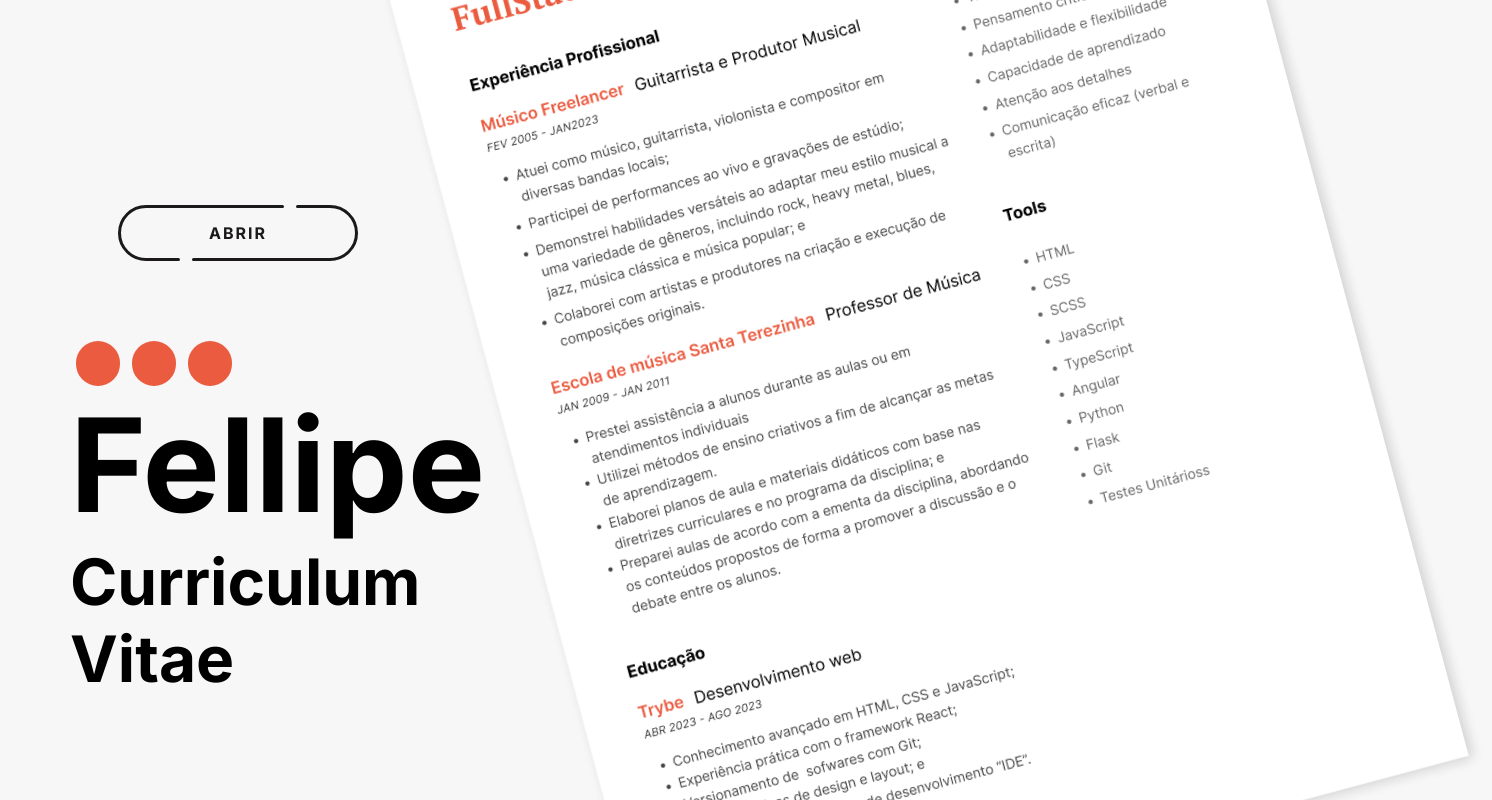
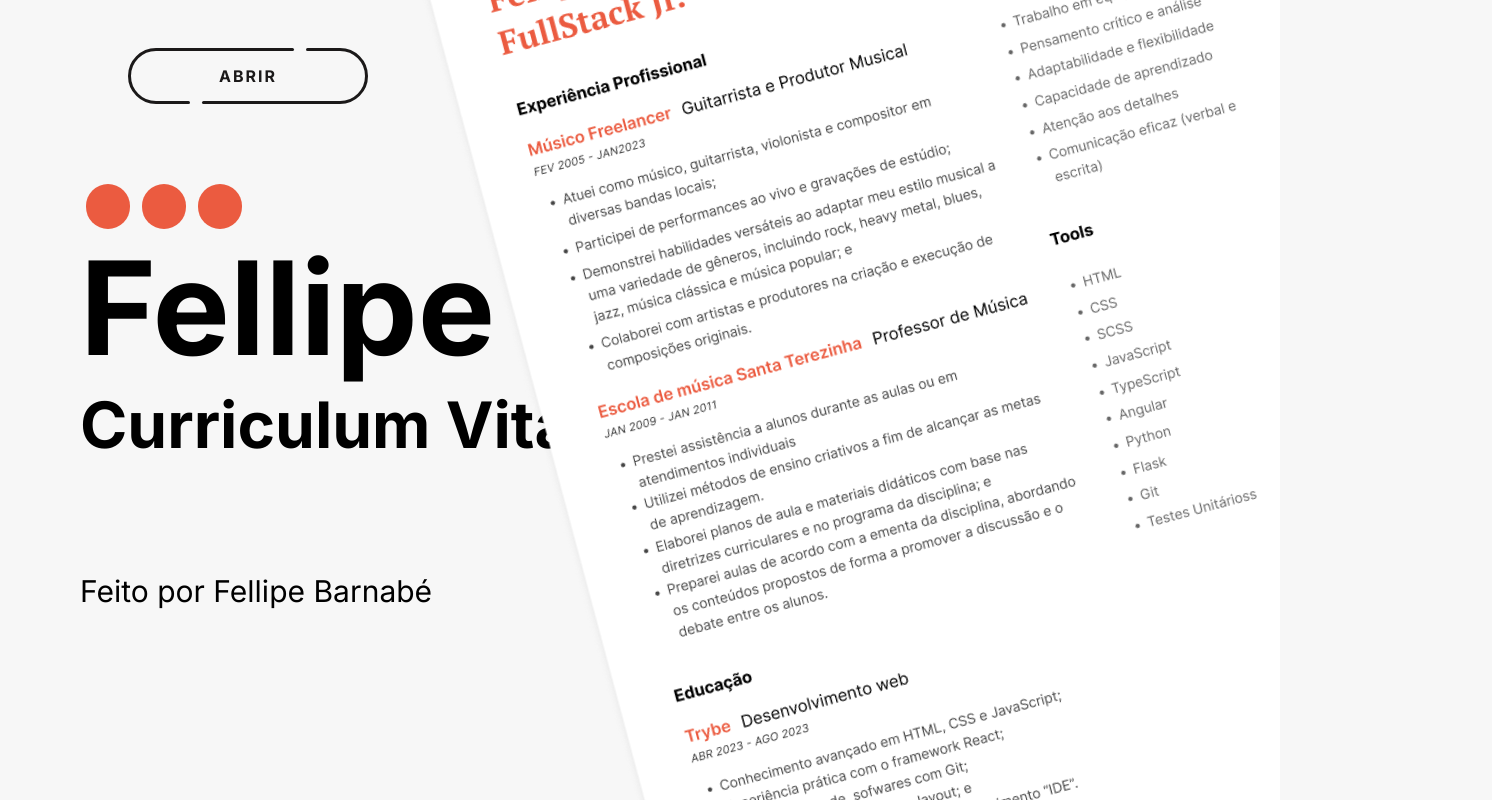
Before and after one commit to FellipeBarnabe/meuCurriculoAngular, an Angular app: page / in a window 1280 px wide. Shown: the top 800 px of the page, 1492 px wide, since content can reach past the window. Built offline with nearby package versions, Linux system fonts and the light colour scheme.

Commit message:
justes finos

```diff
--- a/src/app/Pages/home/home.component.css
+++ b/src/app/Pages/home/home.component.css
@@ -1,8 +1,15 @@
 div {
   display: flex;
+  justify-content: space-between;
+  width: 100vw;
+  height: 100vh;
+  position: relative;
+  overflow: hidden;
 }
 
 div > img {
-  margin-top: -14rem;
+  position: absolute;
+  right: -10%;
+  top: -25%;
   transform: rotate(-15deg);
 }
--- a/src/app/Pages/resume/resume.component.html
+++ b/src/app/Pages/resume/resume.component.html
@@ -1,6 +1,6 @@
 <header>
   <h2>Fellipe Barnabé Alves<br />FullStack Jr.</h2>
-  <div class="column-right">
+  <div class="column_right">
     <a id="email">
       <fa-icon [icon]="emailIcon"></fa-icon>
       fellipebarnabe.stack&#64;gmail.com</a
@@ -18,7 +18,7 @@
   </div>
 </header>
 <div class="container">
-  <div class="column-left">
+  <div class="column_left">
     <article>
       <resume-section
         [resumeSectionList]="workExperienceList"
@@ -26,7 +26,7 @@
       ></resume-section>
     </article>
   </div>
-  <div class="column-right">
+  <div class="column_right">
     <aside>
       <unordered-list
         [itemsList]="habilitiesList"
--- a/src/app/app.routes.ts
+++ b/src/app/app.routes.ts
@@ -4,8 +4,7 @@ import { ResumeComponent } from './Pages/resume/resume.component';
 import { Routes } from '@angular/router';
 
 export const routes: Routes = [
-  { path: '', component: HomeComponent },
+  { path: '', component: HomeComponent, pathMatch: 'full' },
   { path: 'resume', component: ResumeComponent },
-  {path: "**", component: NotfoundComponent  }
-
+  { path: '**', component: NotfoundComponent },
 ];
--- a/src/app/components/primary-button/primary-button.component.html
+++ b/src/app/components/primary-button/primary-button.component.html
@@ -1,5 +1,5 @@
 <div class="button-wrapper">
-  <a routerLink="/resume" class="button type--B">
+  <a routerLink={{navigatePath}} class="button type--B">
     <div class="button__line"></div>
     <div class="button__line"></div>
     <span class="button__text">{{ buttonText }}</span>
--- a/src/app/components/primary-button/primary-button.component.ts
+++ b/src/app/components/primary-button/primary-button.component.ts
@@ -11,4 +11,5 @@ import { RouterLink } from '@angular/router';
 })
 export class PrimaryButtonComponent {
   @Input() buttonText: string = '';
+  @Input() navigatePath: string = '/';
 }
--- a/src/app/components/secondary-button/secondary-button.component.html
+++ b/src/app/components/secondary-button/secondary-button.component.html
@@ -1,5 +1,5 @@
 <div class="button-wrapper">
-    <a routerLink="/resume" class="button type--B">
+  <a routerLink={{navigatePath}} class="button type--B">
       <div class="button__line"></div>
       <div class="button__line"></div>
       <span class="button__text">{{ buttonText }}</span>
--- a/src/app/components/secondary-button/secondary-button.component.ts
+++ b/src/app/components/secondary-button/secondary-button.component.ts
@@ -11,4 +11,5 @@ import { RouterLink } from '@angular/router';
 })
 export class SecondaryButtonComponent {
   @Input() buttonText: string = '';
+  @Input() navigatePath: string = '/';
 }
--- a/src/app/components/title/title.component.css
+++ b/src/app/components/title/title.component.css
@@ -1,12 +1,12 @@
 .container {
-    margin-top: 12.8rem;
-    margin-left: 4.375rem;
   display: flex;
   flex-direction: column;
   align-items: flex-start;
+  margin-top: 3rem;
+  margin-left: 5rem;
 }
 
-.container>div {
+.container > div {
   width: 10.5rem;
   display: flex;
   justify-content: space-around;
@@ -19,16 +19,15 @@
   border-radius: 50%;
 }
 
-.container>h1 {
+.container > h1 {
   font-size: 8.125rem;
 }
 
-.container>h2 {
+.container > h2 {
   font-size: 4rem;
 }
 
-.container>p {
-
+.container > p {
   margin-top: 6.875rem;
   font-weight: 400;
   font-size: 1.875rem;
--- a/src/app/components/title/title.component.html
+++ b/src/app/components/title/title.component.html
@@ -1,5 +1,5 @@
 <div class="container">
-  <primary-button [buttonText]="label"></primary-button>
+  <primary-button [buttonText]="label"[navigatePath]="resumePath"></primary-button>
   <div>
     <div class="redDot"></div>
     <div class="redDot"></div>
--- a/src/app/components/title/title.component.ts
+++ b/src/app/components/title/title.component.ts
@@ -10,5 +10,6 @@ import { SecondaryButtonComponent } from '../secondary-button/secondary-button.c
   styleUrl: './title.component.css',
 })
 export class TitleComponent {
-  label: string = 'abrir';
+ readonly label: string = 'abrir';
+ readonly resumePath:string = '/resume'
 }
--- a/src/styles.css
+++ b/src/styles.css
@@ -1,5 +1,5 @@
 :root {
-    --vermelho-primario: #EB5B40;
+  --vermelho-primario: #eb5b40;
   --line_color: #1b1919;
   --back_color: #f18d7b;
 }
@@ -17,6 +17,12 @@ button {
 }
 
 body {
+  width: 100vw;
+  height: 100vh;
   background-color: #f7f7f7;
-    /* Defina a cor de fundo desejada */
 }
+
+div.column_left,
+div.column_right{
+    display: flex;
+}
```
Lines whose indentation alone changed are shown as unchanged.
